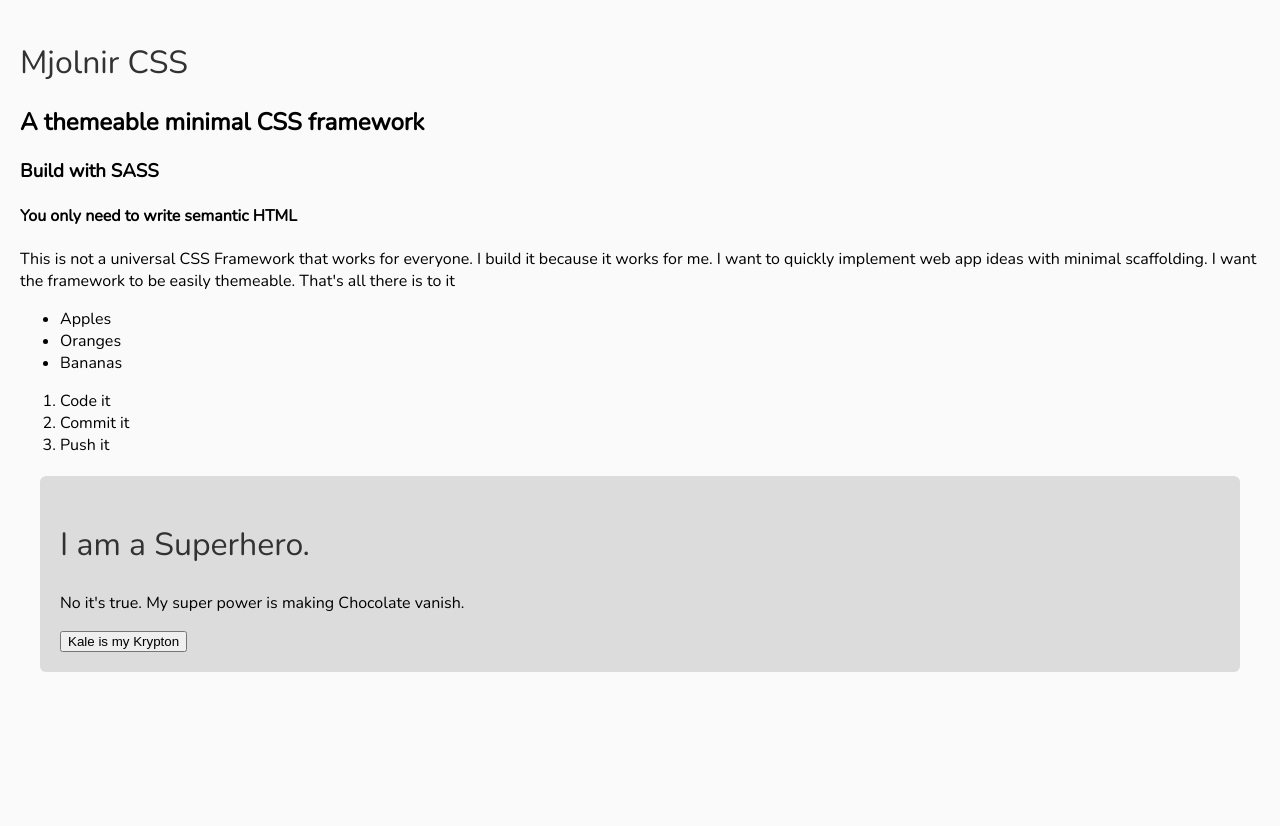
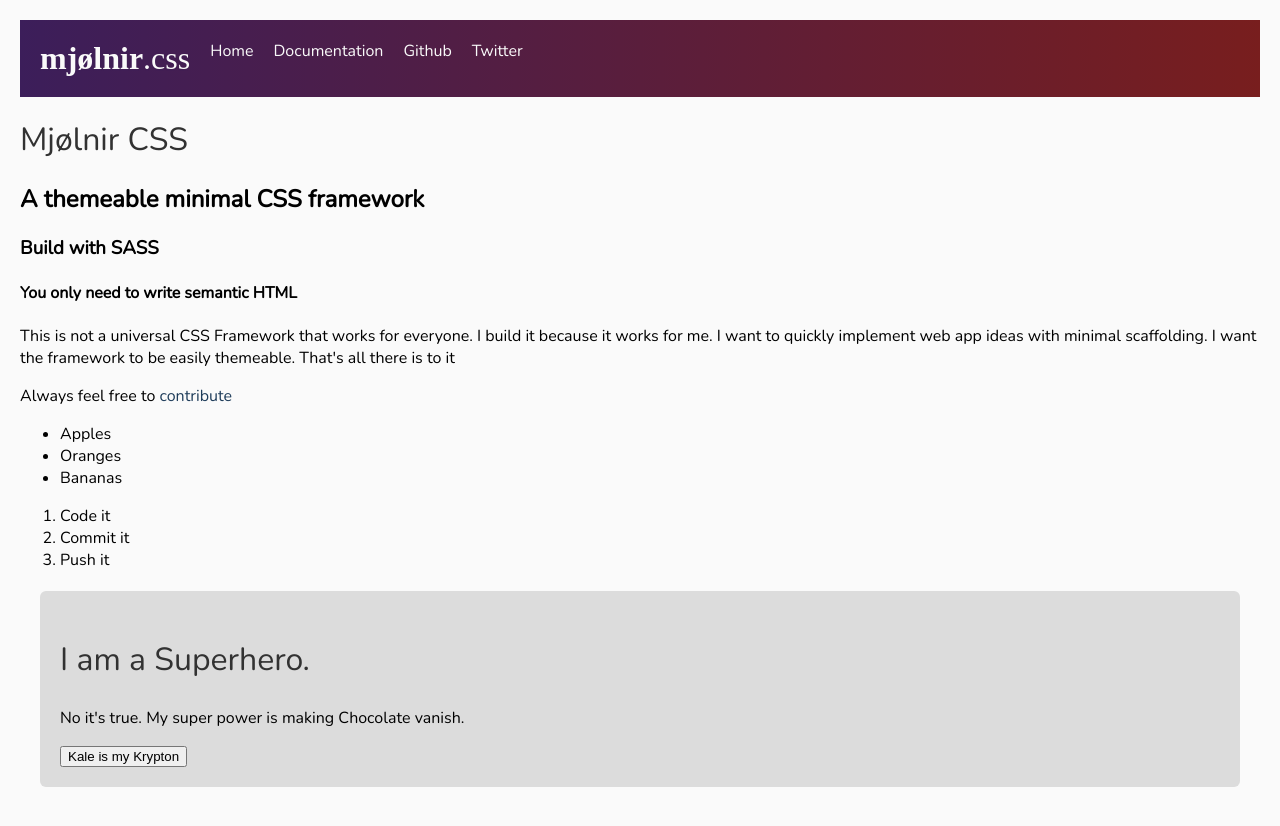
Before and after one commit to supernoir/mjolnir, a website: page index.html in a window 1280 px wide. Before the commit the page ends 800 px from the top, so only its background shows below. Drawn offline with nearby package versions, Linux system fonts and the light colour scheme; a web font is replaced by a local one.

Commit message:
adds nav

```diff
--- a/index.html
+++ b/index.html
@@ -16,14 +16,25 @@
 
 <body>
   <div class="page">
+    <nav class="nav dark">
+      <h1 class="nav brand"><span class="bold">mj&oslash;lnir</span>.css</h1>
+      <ul class="nav menu">
+        <li class="nav menu-item"><a href="#">Home</a></li>
+        <li class="nav menu-item"><a href="#">Documentation</a></li>
+        <li class="nav menu-item"><a href="#">Github</a></li>
+        <li class="nav menu-item"><a href="#">Twitter</a></li>
+      </ul>
+
+    </nav>
     <header>
-      <h1>Mjolnir CSS</h1>
+      <h1>Mj&oslash;lnir CSS</h1>
       <h2>A themeable minimal CSS framework</h2>
       <h3>Build with SASS</h3>
       <h4>You only need to write semantic HTML</h4>
       <p>This is not a universal CSS Framework that works for everyone. I build it because it works for me. I want to quickly
         implement web app ideas with minimal scaffolding. I want the framework to be easily themeable. That's all there is
         to it</p>
+      <p>Always feel free to <a href="#">contribute</a></p>
       <ul>
         <li>Apples</li>
         <li>Oranges</li>
--- a/package.json
+++ b/package.json
@@ -1,5 +1,5 @@
 {
-  "name": "mjolnir",
+  "name": "mjolnir.css",
   "version": "0.0.1",
   "main": "index.js",
   "author": "supernoir <kawohl.bentodesign@gmail.com>",
--- /dev/null
+++ b/styles/_nav.scss
@@ -0,0 +1,42 @@
+.nav{
+  margin: 0px;
+  padding: 10px;
+  display: flex;
+  flex-wrap: wrap;
+  flex-direction: row;
+}
+
+  .dark{
+    background: linear-gradient(to left, $tertiary, $secondary);
+  }
+
+h1.brand{
+  font-family: $brand;
+  text-shadow: 0px 2px 0px rgba($secondary, .2);
+  color: $white;
+  font-weight: 400;
+    span.bold{
+      font-weight: 700;
+    }
+}
+
+.menu{
+  margin: 0px;
+  padding: 0px;
+  list-style-type: none;
+  display: flex;
+  flex-wrap: wrap;
+  flex-direction: row;
+}
+
+.menu-item{
+  margin: 0px;
+  padding: 10px;
+  list-style-type: none;
+  a{
+      color: $white;
+      &:hover{
+        border-bottom: 1px solid $white;
+      }
+  }
+}
--- a/styles/_variables.scss
+++ b/styles/_variables.scss
@@ -1,6 +1,12 @@
 $white: rgb(250,250,250);
 $black: rgb(50,50,50);
+$primary: rgb(30,60,90);
+$secondary: rgb(60,30,90);
+$tertiary: rgb(120,30,30);
 
 
 @import url('https://fonts.googleapis.com/css?family=Nunito');
 $sans: 'Nunito', 'Helvetica Neue', 'Helvetica', 'Arial', sans-serif;
+
+@import url('https://fonts.googleapis.com/css?family=Alegreya+SC:400,700,900');
+$brand: 'Alegreya SC', serif;
--- a/styles/app.scss
+++ b/styles/app.scss
@@ -1,4 +1,5 @@
 @import 'variables';
+@import 'nav';
 
 body {
   background: $white;
@@ -24,3 +25,12 @@ h1{
   background: rgb(220,220,220);
   border-radius: 6px;
 }
+
+a{
+  color: $primary;
+  text-decoration: none;
+  &:hover{
+    text-decoration: none;
+    border-bottom: 1px solid $primary;
+  }
+}
```
Also changed, not shown: css/app.css.
